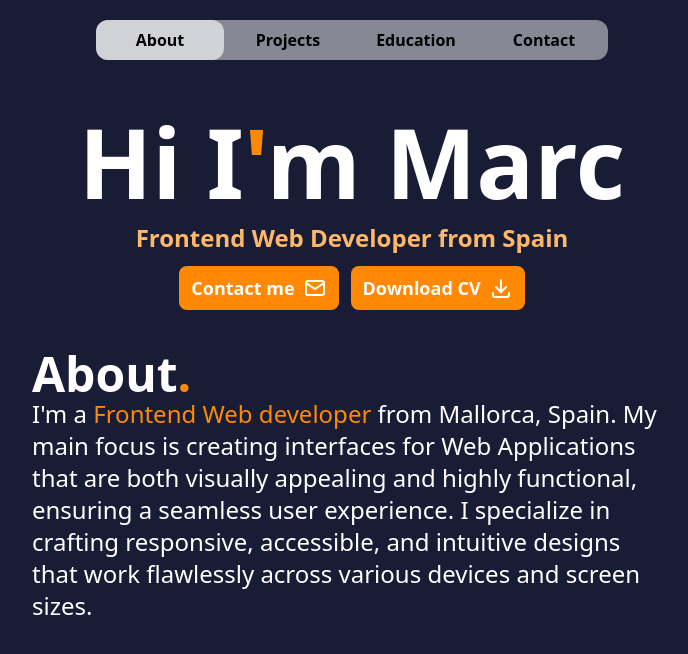
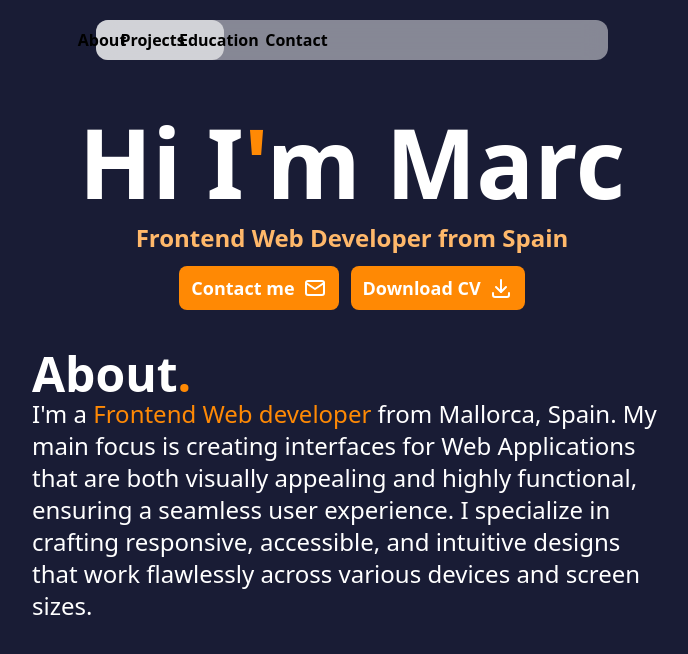
Before and after one commit to mLorente13/Portfolio, a React (Vite) app: page / in a window 1280 px wide. Shown: the top 654 px of the page, without its empty margins (288-976 px from the left). Built offline with nearby package versions, Linux system fonts and the light colour scheme.

Commit message:
Refactor layout of main navigation for improved accessibility

```diff
--- a/src/components/Navbar.jsx
+++ b/src/components/Navbar.jsx
@@ -38,6 +38,7 @@ export default function Navbar() {
             <header className="flex items-center justify-center">
                 <nav className="fixed md:h-10 z-10 bottom-10 w-[90%] md:top-5 flex items-center mx-auto text-center bg-gray-100/50 backdrop-blur-md rounded-xl md:w-3/4 lg:w-2/5">
                     <ul className="flex w-full p-0 m-0">
+                        <li>
                             <Link
                                 id="about"
                                 to="/"
@@ -71,6 +72,8 @@ export default function Navbar() {
                                     "About"
                                 )}
                             </Link>
+                        </li>
+                        <li>
                             <Link
                                 id="projects"
                                 to="/projects"
@@ -105,6 +108,8 @@ export default function Navbar() {
                                     "Projects"
                                 )}
                             </Link>
+                        </li>
+                        <li>
                             <Link
                                 id="education"
                                 to="/education"
@@ -138,6 +143,8 @@ export default function Navbar() {
                                     "Education"
                                 )}
                             </Link>
+                        </li>
+                        <li>
                             <Link
                                 id="contact"
                                 to="mailto:mlorente2005@gmail.com"
@@ -172,6 +179,7 @@ export default function Navbar() {
                                     "Contact"
                                 )}
                             </Link>
+                        </li>
                     </ul>
                     <div
                         className="z-[-10] absolute bottom-0 w-1/4 h-full rounded-xl duration-300 bg-[#f3f3f3b3]"
```
Lines whose indentation alone changed are shown as unchanged.
